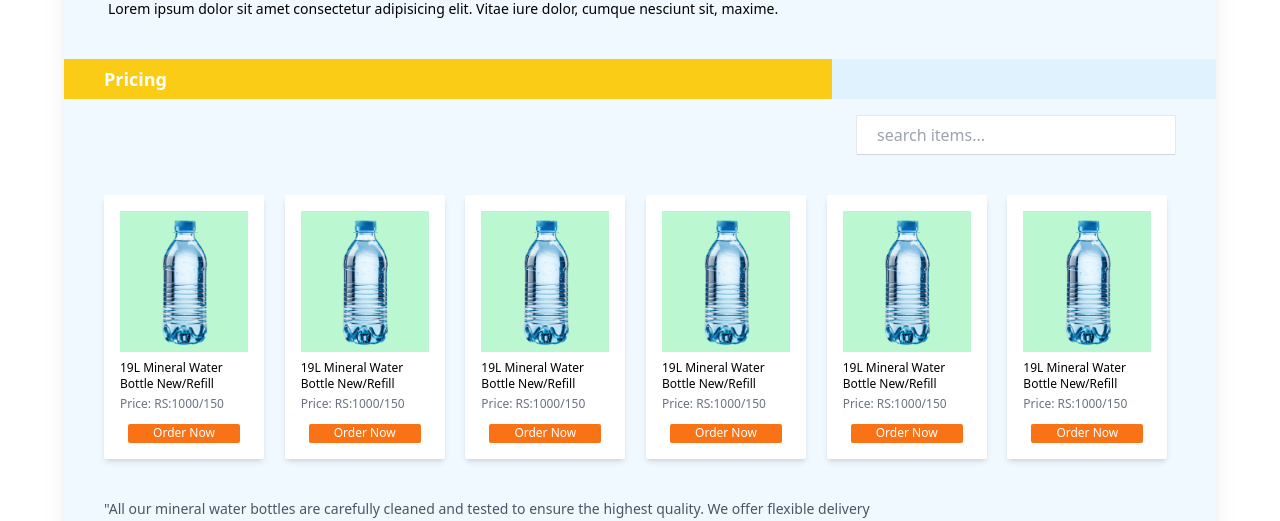
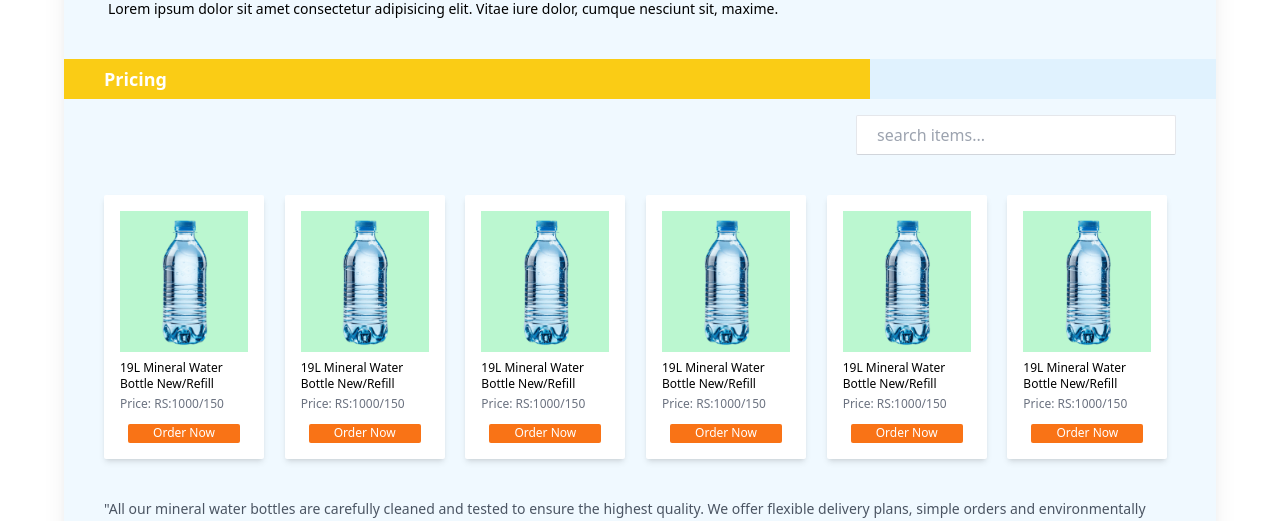
Before and after one commit to riyyan-optiverse/Landing-page-reactjs, a React (Vite) app: page /home in a window 1280 px wide. Shown: the part 261-782 px from the top of the page. Built offline with nearby package versions, Linux system fonts and the light colour scheme.

Commit message:
fix: fixed width of div

```diff
--- a/src/components/home.jsx
+++ b/src/components/home.jsx
@@ -7,16 +7,16 @@ export const Home = () => {
     <div className="bg-sky-50 w-11/12 max-w-6xl mx-auto  shadow-xl ">
       <MainCard />
       <div className="flex justify-center items-center">
-        <div className="w-full h-10 max-w-3xl bg-yellow-400  pl-10 flex items-center">
+        <div className="w-[70%] h-10  bg-yellow-400  pl-10 flex items-center">
           <p className="text-lg font-semibold text-white">Pricing</p>
         </div>
-        <div className="w-96 h-10 bg-sky-100 "></div>
+        <div className="w-[30%] h-10 bg-sky-100 "></div>
       </div>
       <div className="mt-4 flex justify-end pr-10">
         <InputField />
       </div>
       <ProductCards />
-      <div className="px-10 pr-80">
+      <div className="px-10 ">
         <p className="text-sm font-normal text-gray-600 ">
           "All our mineral water bottles are carefully cleaned and tested to
           ensure the highest quality. We offer flexible delivery plans, simple
```
